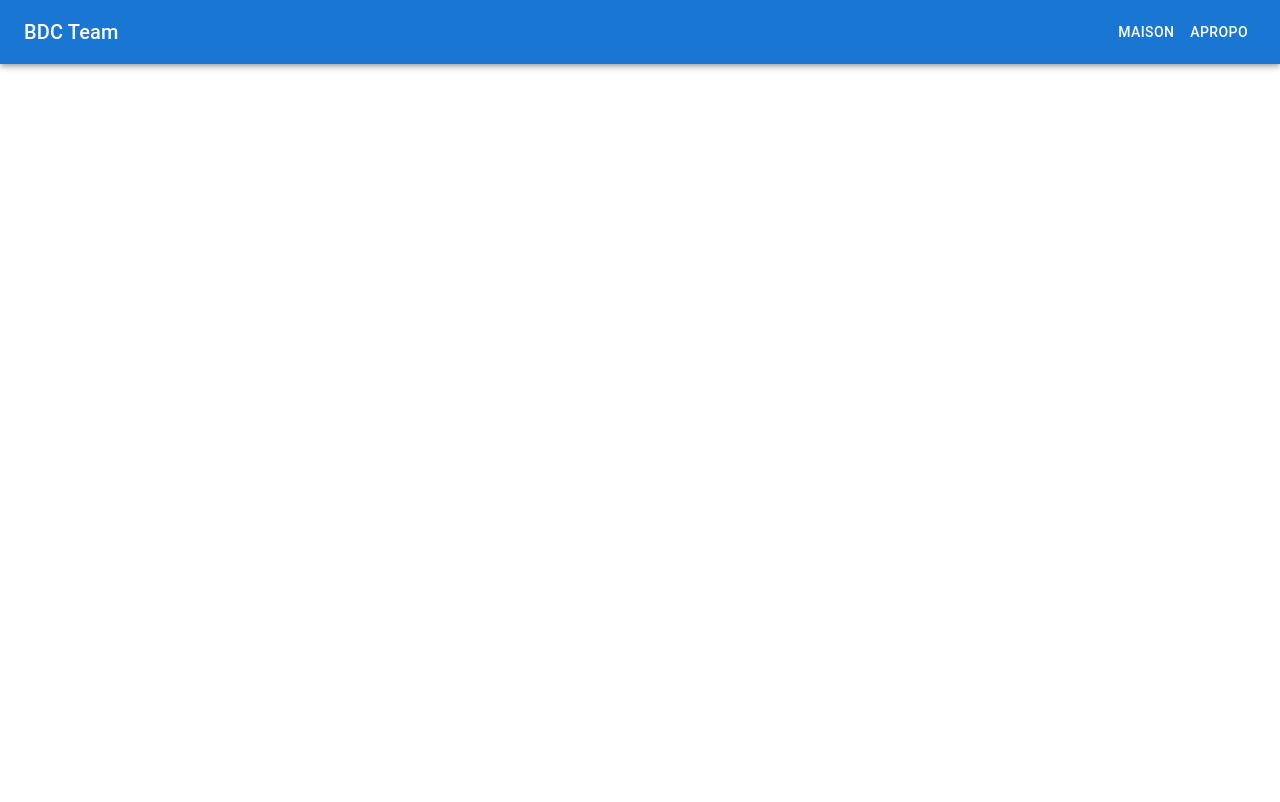
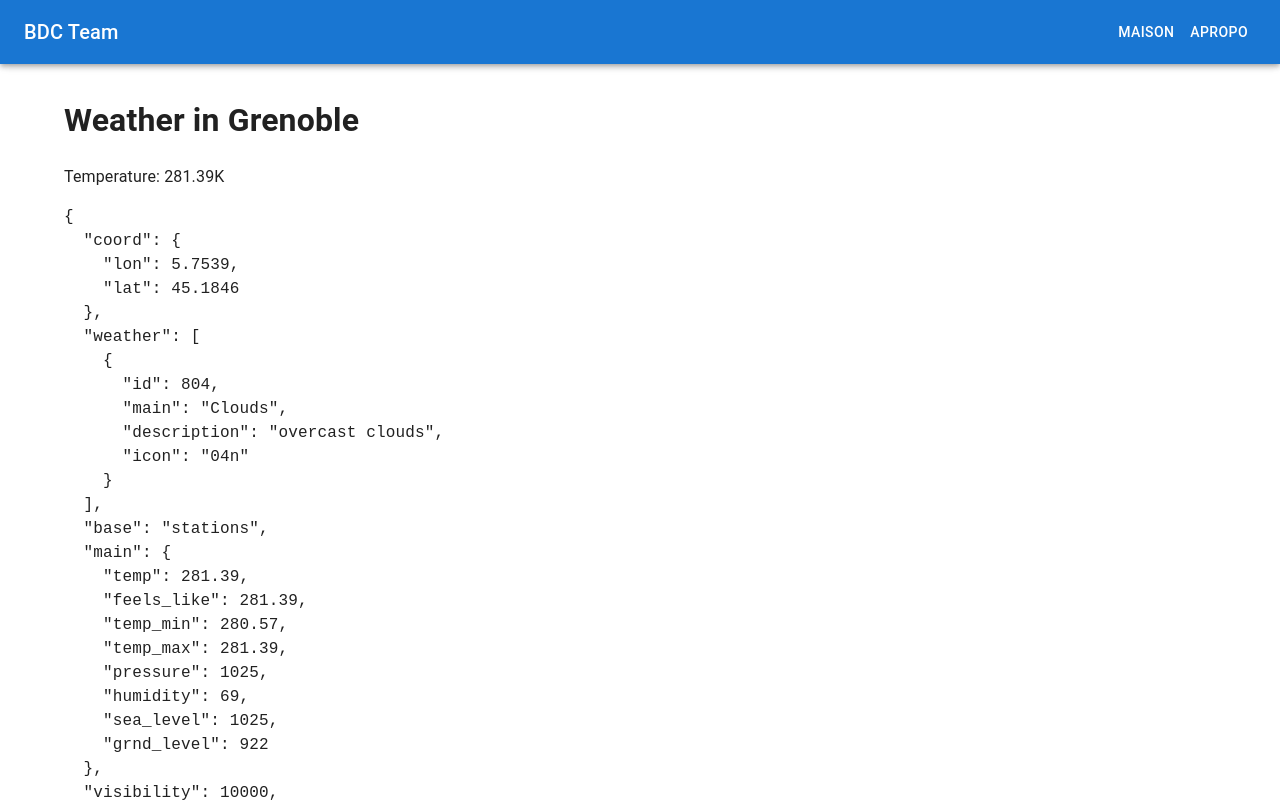
Before and after one commit to NuitdeLinfo2024/frontEnd, a React (Vite) app: page /weather in a window 1280 px wide. Shown: the top 802 px of the page. Built offline with nearby package versions, Linux system fonts and the light colour scheme; no server answers.

Commit message:
Init, connection with API and small ui (if needed) function exported in WeatherController

```diff
--- a/src/App.tsx
+++ b/src/App.tsx
@@ -4,6 +4,7 @@ import Navbar from './components/Navbar';
 import Home from './components/Home';
 import About from './components/About';
 import { BrowserRouter as Router, Route, Routes } from 'react-router-dom';
+import WeatherController from './weatherApi/WeatherController';
 
 const App: React.FC = () => {
   return (
@@ -15,6 +16,7 @@ const App: React.FC = () => {
           <Routes>
             <Route path="/" element={<Home />} />
             <Route path="/about" element={<About />} />
+            <Route path="/weather" element={<WeatherController lat={35} lon={139} />} />
           </Routes>
         </Box>
       </Container>
--- /dev/null
+++ b/src/weatherApi/WeatherController.tsx
@@ -0,0 +1,153 @@
+import React, { useState, useEffect } from 'react';
+
+// Interfaces for weather data are already defined
+interface WeatherData {
+    coord: {
+        lon: number;
+        lat: number;
+    };
+    weather: {
+        id: number;
+        main: string;
+        description: string;
+        icon: string;
+    }[];
+    base: string;
+    main: {
+        temp: number;
+        feels_like: number;
+        temp_min: number;
+        temp_max: number;
+        pressure: number;
+        humidity: number;
+        sea_level: number;
+        grnd_level: number;
+    };
+    visibility: number;
+    wind: {
+        speed: number;
+        deg: number;
+        gust?: number; // Optional since gust may not always be present
+    };
+    clouds: {
+        all: number;
+    };
+    dt: number;
+    sys: {
+        type: number;
+        id: number;
+        country: string;
+        sunrise: number;
+        sunset: number;
+    };
+    timezone: number;
+    id: number;
+    name: string;
+    cod: number;
+}
+
+
+
+export const fetchWeatherData = async (
+    lat: number,
+    lon: number
+): Promise<WeatherData> => {
+    try {
+        const cachedData = localStorage.getItem('weatherData');
+        if (cachedData) {
+            const { timeOfDay, weatherData } = JSON.parse(cachedData);
+            if (timeOfDay >= new Date().getTime() - 1000 * 60 * 60) {
+                return weatherData;
+            }
+            localStorage.removeItem('weatherData');
+        }
+
+        const apiKey = import.meta.env.VITE_OPENWEATHER_API_KEY;
+        if (!apiKey) {
+            throw new Error('API key is missing');
+        }
+
+        // Uncomment for real API call
+        // const response = await fetch(
+        //     `https://api.openweathermap.org/data/2.5/weather?lat=${lat}&lon=${lon}&appid=${apiKey}`
+        // );
+
+        // Mock response for demonstration purposes
+        const response = {
+            ok: true,
+            data: {
+                coord: { lon: 5.7539, lat: 45.1846 },
+                weather: [{ id: 804, main: "Clouds", description: "overcast clouds", icon: "04n" }],
+                base: "stations",
+                main: { temp: 281.39, feels_like: 281.39, temp_min: 280.57, temp_max: 281.39, pressure: 1025, humidity: 69, sea_level: 1025, grnd_level: 922 },
+                visibility: 10000,
+                wind: { speed: 0.44, deg: 47, gust: 0.33 },
+                clouds: { all: 100 },
+                dt: 1733424645,
+                sys: { type: 2, id: 2004515, country: "FR", sunrise: 1733382028, sunset: 1733414121 },
+                timezone: 3600,
+                id: 6454071,
+                name: "Grenoble",
+                cod: 200
+            }
+        };
+
+        if (!response.ok) {
+            throw new Error(`Failed to fetch weather data: ${response.ok}`);
+        }
+
+        const weatherData = response.data as WeatherData;
+        localStorage.setItem(
+            'weatherData',
+            JSON.stringify({ timeOfDay: new Date().getTime(), weatherData })
+        );
+
+        return weatherData;
+    } catch (err: unknown) {
+        throw err instanceof Error ? err : new Error('An unexpected error occurred');
+    }
+};
+
+const WeatherController: React.FC<{ lat: number; lon: number }> = ({ lat, lon }) => {
+    const [weatherData, setWeatherData] = useState<WeatherData | null>(null);
+    const [loading, setLoading] = useState<boolean>(true);
+    const [error, setError] = useState<string | null>(null);
+
+    useEffect(() => {
+        const loadWeatherData = async () => {
+            setLoading(true);
+            try {
+                const data = await fetchWeatherData(lat, lon);
+                setWeatherData(data);
+            } catch (err: unknown) {
+                setError(err instanceof Error ? err.message : 'An unexpected error occurred');
+            } finally {
+                setLoading(false);
+            }
+        };
+
+        loadWeatherData();
+    }, [lat, lon]);
+
+    if (loading) {
+        return <div>Loading...</div>;
+    }
+
+    if (error) {
+        return <div>Error: {error}</div>;
+    }
+
+    if (!weatherData) {
+        return <div>No weather data available</div>;
+    }
+
+    return (
+        <div>
+            <h1>Weather in {weatherData.name}</h1>
+            <p>Temperature: {weatherData.main.temp}K</p>
+            <pre>{JSON.stringify(weatherData, null, 2)}</pre>
+        </div>
+    );
+};
+
+export default WeatherController;
```
Also changed, not shown: 1 other file (tests, documents, lock files or other folders).
